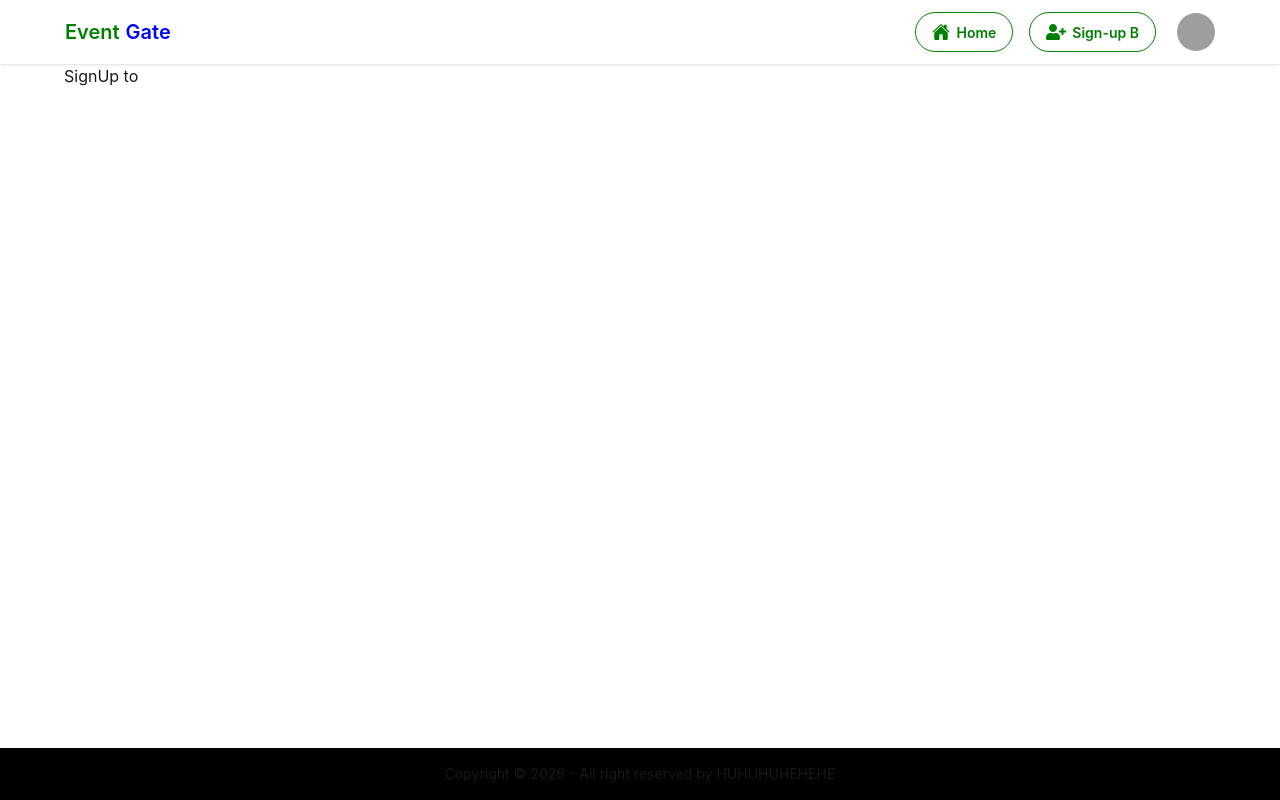
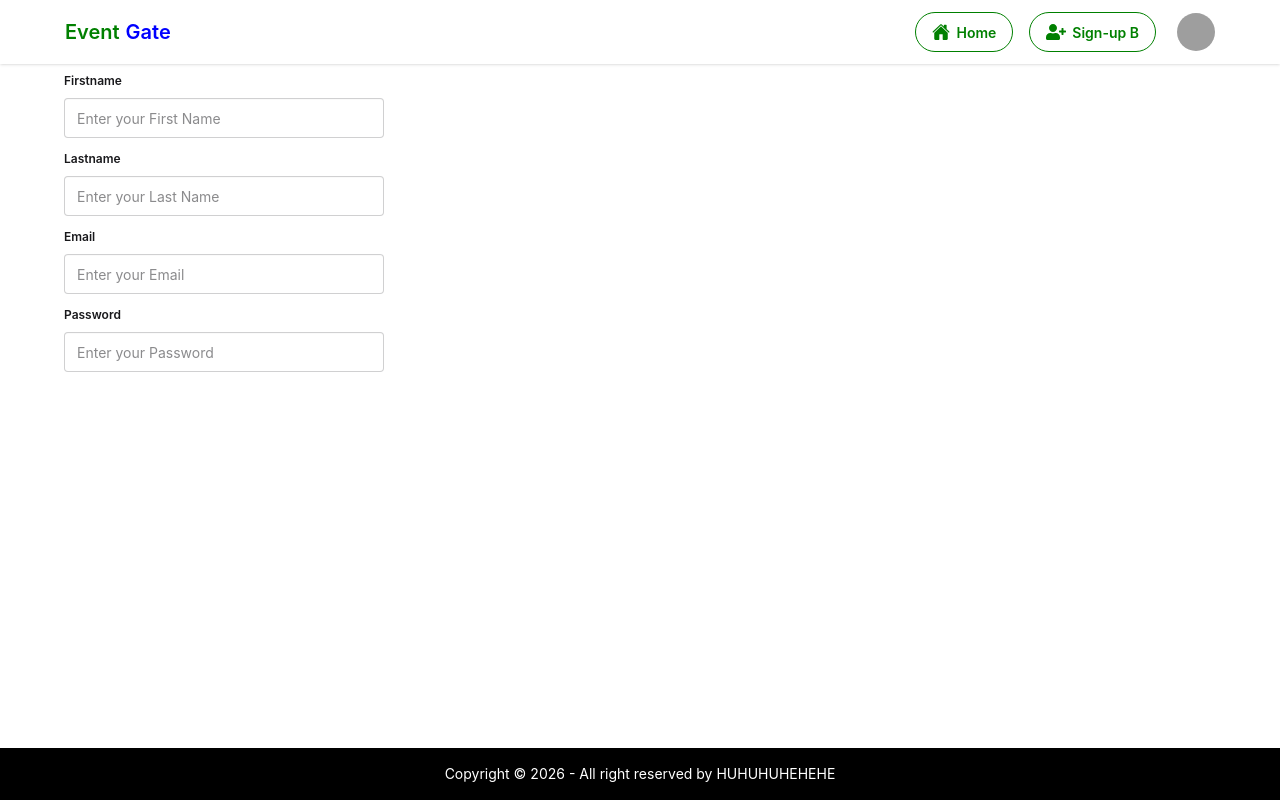
Before and after one commit to Heatherky07/event-project, a React (Vite) app: page /sign-up in a window 1280 px wide. Built offline with nearby package versions, Linux system fonts and the light colour scheme; grey boxes are pictures that could not be loaded.

Commit message:
Sign-up/Input

```diff
--- a/src/components/Footer.jsx
+++ b/src/components/Footer.jsx
@@ -2,7 +2,7 @@ import React from 'react'
 
 const Footer = () => {
   return (
-    <footer className="footer sm:footer-horizontal footer-center bg-base-300 text-base-content p-4 bg-black">
+    <footer className="footer sm:footer-horizontal footer-center bg-base-300 text-base-content p-4 bg-black text-white">
   <aside>
     <p>Copyright © {new Date().getFullYear()} - All right reserved by HUHUHUHEHEHE</p>
   </aside>
--- /dev/null
+++ b/src/components/Form/Input.jsx
@@ -0,0 +1,16 @@
+import React from 'react'
+
+const Input = ({label,type, placeholder, name}) => {
+  return (
+    <fieldset className="fieldset">
+    <legend className="fieldset-legend">{label}</legend>
+        <input
+        name={name}
+        type={type}
+        className="input"
+        placeholder={placeholder} />
+        </fieldset>
+  )
+}
+
+export default Input
--- a/src/pages/SignUp.jsx
+++ b/src/pages/SignUp.jsx
@@ -1,8 +1,34 @@
+import Input from '../components/Form/Input';
 import MainLayout from '../Layouts/MainLayout';
 const SignUp = () => {
  return (
-    <MainLayout>SignUp to</MainLayout>
+    <MainLayout>
+      <Input
+      label="Firstname"
+       name="Firstname"
+      placeholder="Enter your First Name"
+      type= "text"
+      />
+       <Input
+      label="Lastname"
+       name="Lasttname"
+      placeholder="Enter your Last Name"
+      type= "text"
+      />
+       <Input
+      label="Email"
+       name="Email"
+      placeholder="Enter your Email"
+      type= "email"
+      />
+       <Input
+      label="Password"
+       name="Password"
+      placeholder="Enter your Password"
+      type= "password"
+      />
+    </MainLayout>
   );
 };
 
-export default SignUp
+export default SignUp;
```
